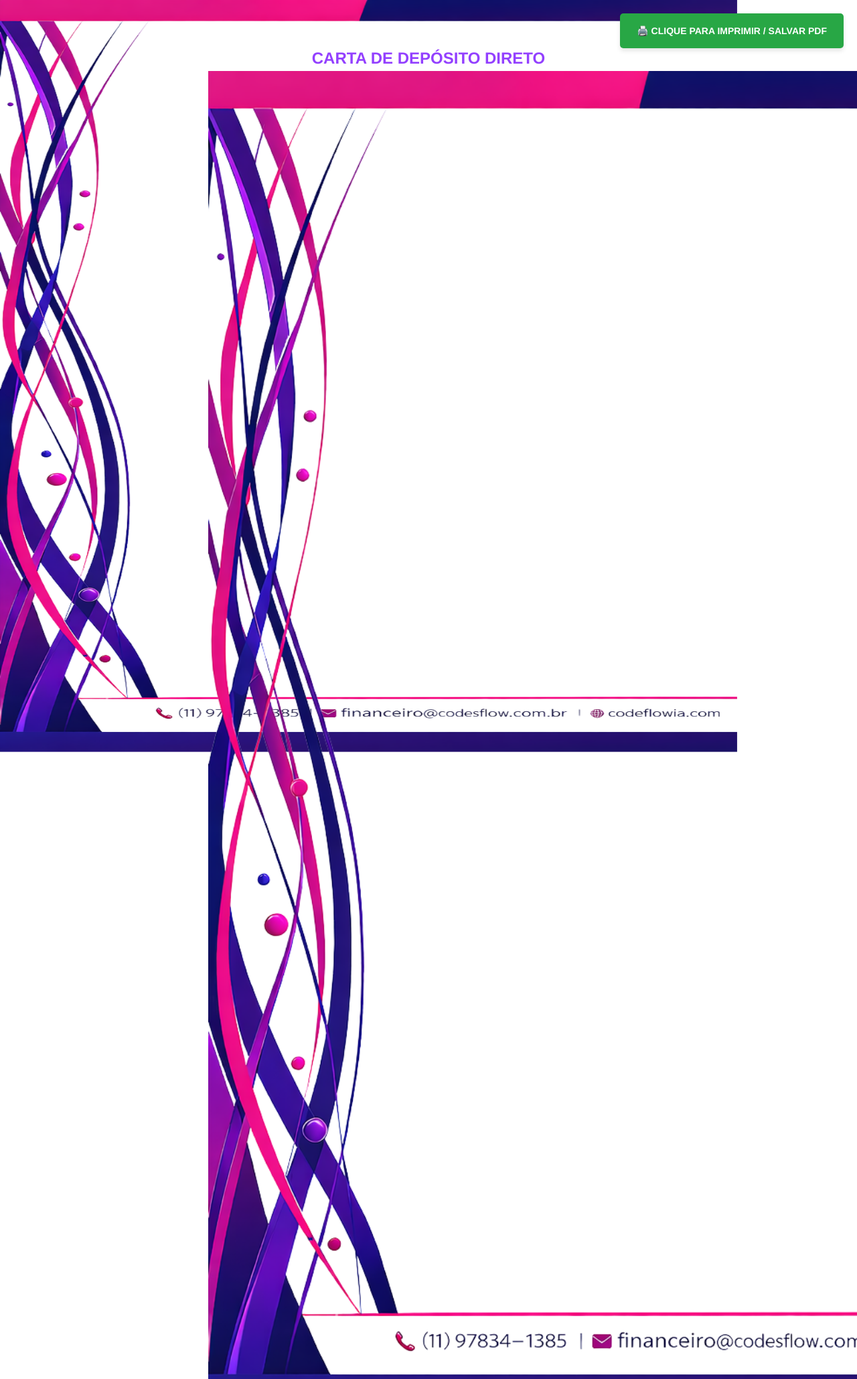
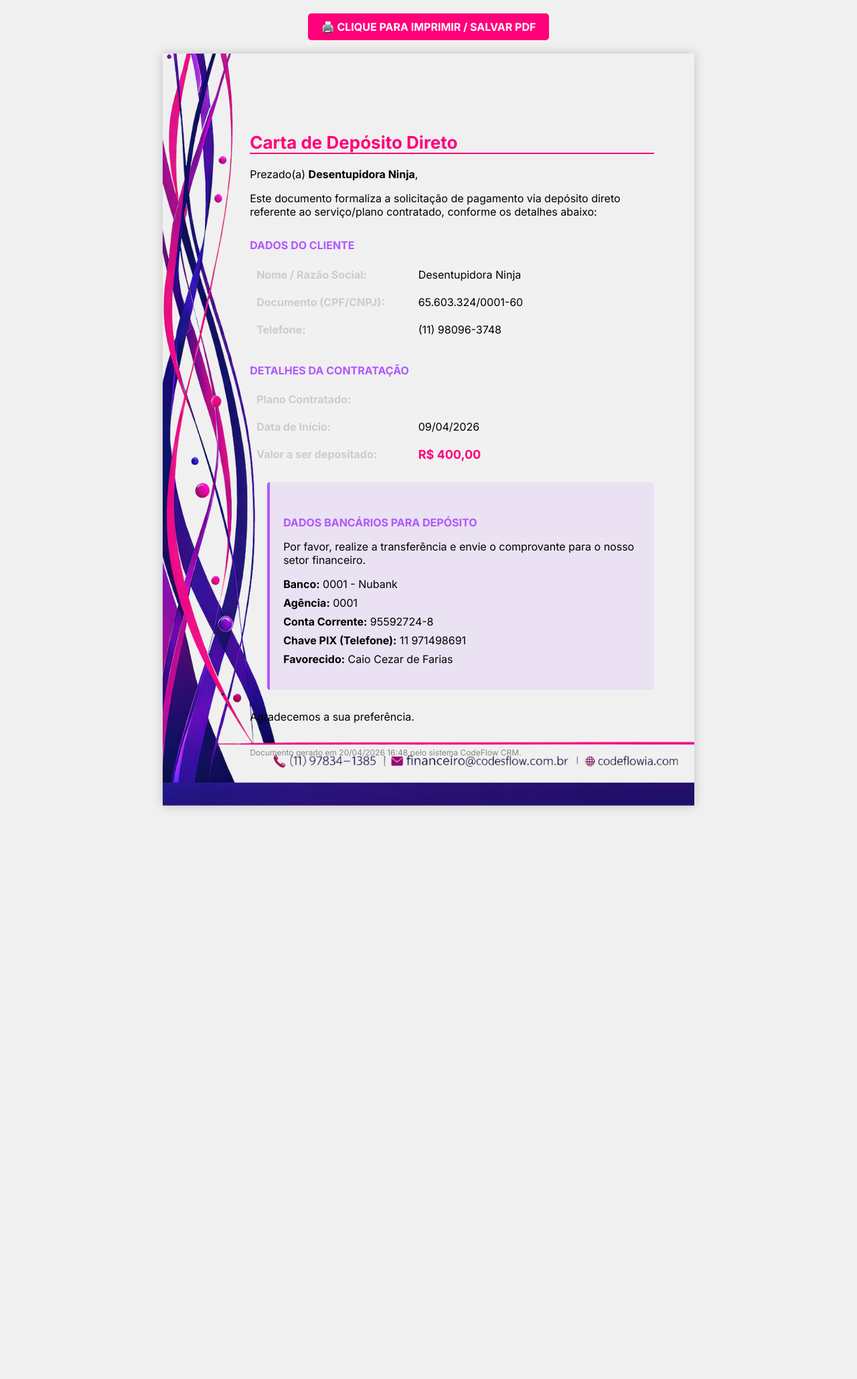
Before and after one commit to SuportCoop/CRM, a Django app: page /plano-cliente/1/pdf/ in a window 1280 px wide; the page is wider, and only the part inside the window is pictured. Shown: the top 2059 px of that part at 67% size. After the commit the page ends 1208 px from the top of that part, so only its background shows below. Run offline with Django 5.2, Linux system fonts and the light colour scheme; data comes from the database, SQL or seed files in the repository; both versions use the stored data as it was after the commit.

Commit message:
update no fundo

```diff
--- a/crm/admin.py
+++ b/crm/admin.py
@@ -90,7 +90,7 @@
     #         self.message_user(request, f"Erro ao gerar PDF: {str(e)}", level=messages.ERROR)
 
 
-    @admin.action(description='Abrir Carta para Impressão')
+    @admin.action(description='Gerar Fatura')
     def gerar_carta_deposito(self, request, queryset):
         if queryset.count() > 1:
             self.message_user(request, "Selecione apenas um.", level=messages.ERROR)
--- /dev/null
+++ b/crm/templates/crm/carta_pdf_print copy.html
@@ -0,0 +1,174 @@
+{% load static %}
+<!DOCTYPE html>
+<html lang="pt-br">
+<head>
+    <meta charset="UTF-8" />
+    <title>Carta de Depósito Direto</title>
+    <style>
+        @import url('https://fonts.googleapis.com/css2?family=Inter:wght@400;700&display=swap');
+
+        body {
+            background-color: #f0f0f0;
+            font-family: 'Inter', sans-serif;
+            margin: 0;
+            padding: 20px;
+            display: flex;
+            flex-direction: column;
+            align-items: center;
+        }
+
+        /* Botão de imprimir - esconde na impressão */
+        .no-print {
+            margin-bottom: 20px;
+            text-decoration: none;
+            background: #ff007a;
+            color: white;
+            padding: 10px 20px;
+            border-radius: 5px;
+            font-weight: bold;
+        }
+
+        /* Container A4 com a Imagem de Fundo */
+        .document-container {
+            width: 210mm;
+            min-height: 297mm;
+            /* AJUSTE AQUI O CAMINHO DA IMAGEM */
+            background-image: url("{% static 'IMG/Fundo_Termo.png' %}");
+            background-size: 100% 100% ;
+            background-position: center;
+            background-repeat: no-repeat;
+            box-shadow: 0 0 15px rgba(0,0,0,0.2);
+            {% comment %} color: white; {% endcomment %}
+            box-sizing: border-box;
+
+            /* Recuos para não sobrepor o design da lateral e topo */
+            padding: 100px 60px 100px 130px;
+            position: relative;
+        }
+
+        h1 {
+            font-size: 26px;
+            color: #ff007a;
+            border-bottom: 2px solid #ff007a;
+            margin-bottom: 20px;
+        }
+
+        h2 {
+            font-size: 16px;
+            color: #b057ff;
+            text-transform: uppercase;
+            margin-top: 30px;
+        }
+
+        table {
+            width: 100%;
+            border-collapse: collapse;
+            margin: 10px 0;
+            background: rgba(255, 255, 255, 0.05);
+            border-radius: 8px;
+        }
+
+        th, td {
+            text-align: left;
+            padding: 10px;
+            border-bottom: 1px solid rgba(255, 255, 255, 0.1);
+        }
+
+        th { color: #ccc; width: 40%; }
+        .highlight { color: #ff007a; font-weight: bold; font-size: 18px; }
+
+        .bank-details {
+            background: rgba(176, 87, 255, 0.1);
+            padding: 20px;
+            border-left: 4px solid #b057ff;
+            border-radius: 4px;
+            margin-top: 20px;
+            margin-left: 26px;
+        }
+
+        .bank-details ul { list-style: none; padding: 0; }
+        .bank-details li { margin-bottom: 8px; }
+
+        .footer {
+            position: absolute;
+            bottom: 60px;
+            left: 130px;
+            font-size: 12px;
+            color: #888;
+        }
+
+        @media print {
+            body { background: none; padding: 0; }
+            .no-print { display: none; }
+            .document-container { box-shadow: none; -webkit-print-color-adjust: exact; }
+        }
+    </style>
+</head>
+<body>
+
+    <a href="#" onclick="window.print();" class="no-print">🖨️ CLIQUE PARA IMPRIMIR / SALVAR PDF</a>
+
+    <div class="document-container">
+
+        <div class="header">
+            <h1>Carta de Depósito Direto</h1>
+        </div>
+
+        <div class="content">
+            <p>Prezado(a) <strong>{{ cliente.nome }}</strong>,</p>
+            <p>Este documento formaliza a solicitação de pagamento via depósito direto referente ao serviço/plano contratado, conforme os detalhes abaixo:</p>
+
+            <h2>Dados do Cliente</h2>
+            <table>
+                <tr>
+                    <th>Nome / Razão Social:</th>
+                    <td>{{ cliente.nome }}</td>
+                </tr>
+                <tr>
+                    <th>Documento (CPF/CNPJ):</th>
+                    <td>{{ cliente.documento }}</td>
+                </tr>
+                <tr>
+                    <th>Telefone:</th>
+                    <td>{{ cliente.telefone }}</td>
+                </tr>
+            </table>
+
+            <h2>Detalhes da Contratação</h2>
+            <table>
+                <tr>
+                    <th>Plano Contratado:</th>
+                    <td>{{ plano.descricao }}</td>
+                </tr>
+                <tr>
+                    <th>Data de Início:</th>
+                    <td>{{ plano_cliente.data_inicio|date:'d/m/Y' }}</td>
+                </tr>
+                <tr>
+                    <th>Valor a ser depositado:</th>
+                    <td class="highlight">R$ {{ valor }}</td>
+                </tr>
+            </table>
+
+            <div class="bank-details">
+                <h2>Dados Bancários para Depósito</h2>
+                <p>Por favor, realize a transferência e envie o comprovante para o nosso setor financeiro.</p>
+                <ul>
+                    <li><strong>Banco:</strong> 0001 - Nubank</li>
+                    <li><strong>Agência:</strong> 0001</li>
+                    <li><strong>Conta Corrente:</strong> 95592724-8</li>
+                    <li><strong>Chave PIX (Telefone):</strong> 11 971498691</li>
+                    <li><strong>Favorecido:</strong> Caio Cezar de Farias</li>
+                </ul>
+            </div>
+
+            <p style="margin-top: 30px;">Agradecemos a sua preferência.</p>
+        </div>
+
+        <div class="footer">
+            <p>Documento gerado em {% now 'd/m/Y H:i' %} pelo sistema CodeFlow CRM.</p>
+        </div>
+    </div>
+
+</body>
+</html>
--- a/crm/templates/crm/carta_pdf_print.html
+++ b/crm/templates/crm/carta_pdf_print.html
@@ -12,7 +12,7 @@
       }
       body {
         /* Caminho da imagem */
-        background-image: url("{% static 'IMG/Fundo_Termo.png' %}");
+        {% comment %} background-image: url("{% static 'IMG/Fundo_Termo.png' %}"); {% endcomment %}
         /* Configurações de exibição */
         background-size: 100% 100%; /* Força a imagem a preencher a folha A4 exatamente */
         background-repeat: no-repeat;
@@ -122,7 +122,7 @@
     <a href="#" onclick="window.print();" class="no-print">🖨️ CLIQUE PARA IMPRIMIR / SALVAR PDF</a>
     <div class="header">
       <h1>Carta de Depósito Direto</h1>
-      <img src="{% static 'IMG/Fundo_Termo.png' %}" alt="" />
+      {% comment %} <img src="{% static 'IMG/Fundo_Termo.png' %}" alt="" /> {% endcomment %}
     </div>
 
     <div class="content">
@@ -191,7 +191,7 @@
 
     <div class="footer">
       <p>
-        Documento gerado em{% now 'd/m/Y H:i' %}pelo sistema CodeFlow CRM.
+        Documento gerado em {% now 'd/m/Y H:i' %}pelo sistema CodeFlow CRM.
       </p>
     </div>
   </body>
--- a/crm/views.py
+++ b/crm/views.py
@@ -9,4 +9,4 @@
         'plano': plano_cliente.plano,
         'valor': plano_cliente.get_valor(),
     }
-    return render(request, 'crm/carta_pdf_print.html', context)
+    return render(request, 'crm/carta_pdf_print copy.html', context)
```
Also changed, not shown: db.sqlite3, static/IMG/Fundo_Termo.png, static/IMG/Fundo_Termos.png (added).
